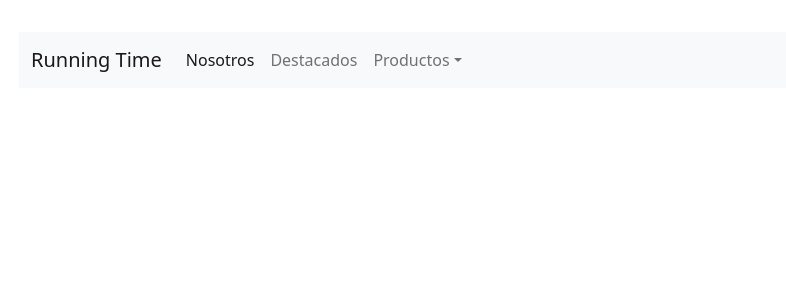
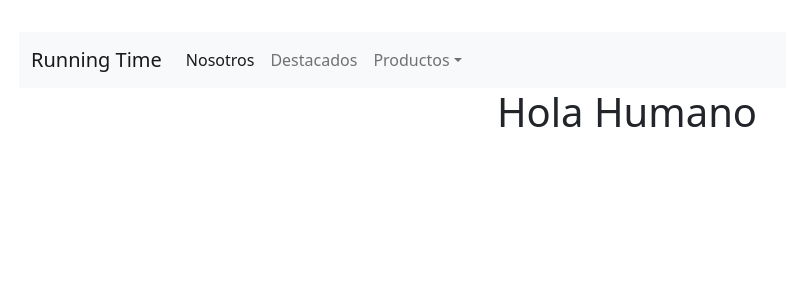
Before and after one commit to Ignacio1711/CoderReact, a React (Vite) app in the folder RunningTime/: page / in a window 1280 px wide. Shown: the top 300 px of the page, without its empty margins (13-799 px from the left). Built offline with nearby package versions, Linux system fonts and the light colour scheme.

Commit message:
se agrega widget y container

```diff
--- a/RunningTime/src/App.jsx
+++ b/RunningTime/src/App.jsx
@@ -2,13 +2,14 @@ import { useState } from 'react'
 import reactLogo from './assets/react.svg'
 import './App.css'
 import Navbar from './components/navbar/Navbar'
+import ItemListContainer from './components/mainContainer/ItemListContainer'
 
 function App() {
 
-
   return (
     <>
-      <Navbar/>
+      <Navbar />
+      <ItemListContainer greeting="Hola Humano" />
     </>
   )
 }
--- /dev/null
+++ b/RunningTime/src/components/mainContainer/ItemListContainer.jsx
@@ -0,0 +1,8 @@
+
+const ItemListContainer = (props) => {
+  return (
+    <h1>{props.greeting}</h1>
+  )
+}
+
+export default ItemListContainer
--- /dev/null
+++ b/RunningTime/src/components/navbar/CartWidget.jsx
@@ -0,0 +1,8 @@
+
+const CartWidget = () => {
+  return (
+    <i className="bi bi-cart-dash"> </i>
+  )
+}
+
+export default CartWidget
--- a/RunningTime/src/components/navbar/Navbar.jsx
+++ b/RunningTime/src/components/navbar/Navbar.jsx
@@ -1,4 +1,5 @@
 import React from 'react'
+import CartWidget from './CartWidget'
 
 const Navbar = () => {
   return (
@@ -29,6 +30,7 @@ const Navbar = () => {
                     </ul>
                     </li>
                   </ul>
+                  <CartWidget />
             </div>
           </div>
         </nav>
```
Lines whose indentation alone changed are shown as unchanged.
